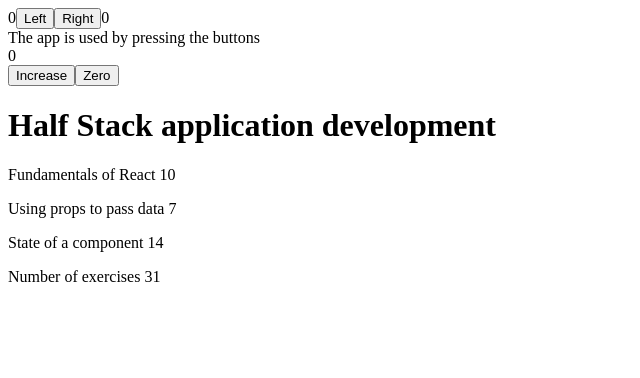
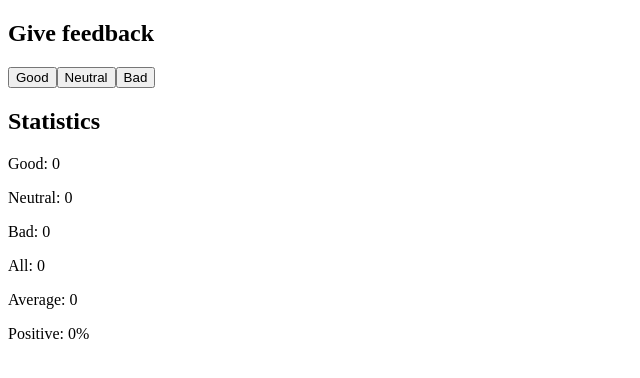
Before and after one commit to micapremat/react-fullstack-course, a React (Vite) app in the folder part1/: page / in a window 1280 px wide. Shown: the top 378 px of the page, without its empty margins (0-640 px from the left). Built offline with nearby package versions, Linux system fonts and the light colour scheme.

Commit message:
part1 - excercise 1.6 1.7 1.8

```diff
--- a/part1/src/App.jsx
+++ b/part1/src/App.jsx
@@ -2,6 +2,7 @@ import { useState } from "react"
 import Display from "./Display"
 import Button from "./Button"
 import History from "./History"
+import Statistics from "./Statistics"
 
 const Header = (props) => {
   return(
@@ -87,7 +88,8 @@ const App = () => {
 
   return (
     <div>
-      {left}
+      <Statistics />
+      {/* {left}
       <Button onClick={handleLeftClick} text={'Left'}/>
       <Button onClick={handleRightClick} text={'Right'}/>
       {right}
@@ -97,7 +99,7 @@ const App = () => {
       <Button onClick={setToZero} text={'Zero'}/>
       <Header course={course.name} />
       <Content parts={course.parts} />
-      <Total parts={course.parts}/>
+      <Total parts={course.parts}/> */}
     </div>
   )
 }
--- /dev/null
+++ b/part1/src/Statistics.jsx
@@ -0,0 +1,60 @@
+import { useState } from "react"
+import Button from "./Button"
+
+const Statistics = () => {
+
+    const [good, setGood] = useState(0)
+    const [neutral, setNeutral] = useState(0)
+    const [bad, setBad] = useState(0)
+    const [total, setTotal] = useState(0)
+
+    const increaseGood = () => {
+        const updateGood = good + 1
+        setGood(updateGood)
+        setTotal(total + 1)
+    }
+
+    const increaseNeutral = () => {
+        const updateNeutral = neutral + 1
+        setNeutral(updateNeutral)
+        setTotal(total + 1)
+    }
+
+    const increaseBad = () => {
+        const updateBad  = bad + 1
+        setBad(updateBad)
+        setTotal(total + 1)
+    }
+
+    const percentagePositive = () => {
+        if (total > 0) {
+            let percentage = (good * 100) / total
+            return percentage
+        }
+        return 0
+    }
+
+    const calculateAverage = () => {
+        if (total > 0) {
+            return ((good - bad) / total)
+        }
+        return 0
+    }
+    return (
+        <div>
+            <h2>Give feedback</h2>
+            <Button onClick={increaseGood} text={'Good'}/>
+            <Button onClick={increaseNeutral} text={'Neutral'}/>
+            <Button onClick={increaseBad} text={'Bad'}/>
+            <h2>Statistics</h2>
+            <p>Good: {good}</p>
+            <p>Neutral: {neutral}</p>
+            <p>Bad: {bad}</p>
+            <p>All: {total}</p>
+            <p>Average: {calculateAverage()}</p>
+            <p>Positive: {percentagePositive()}%</p>
+        </div>
+    )
+}
+
+export default Statistics
```
